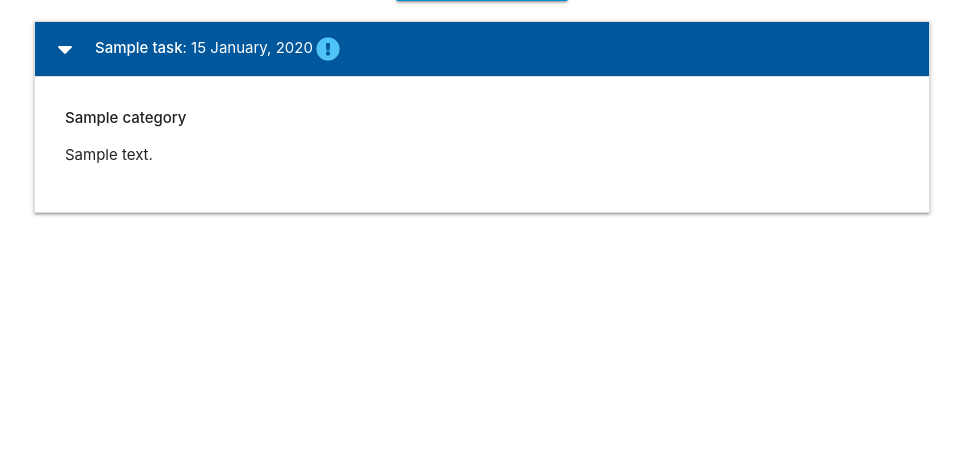
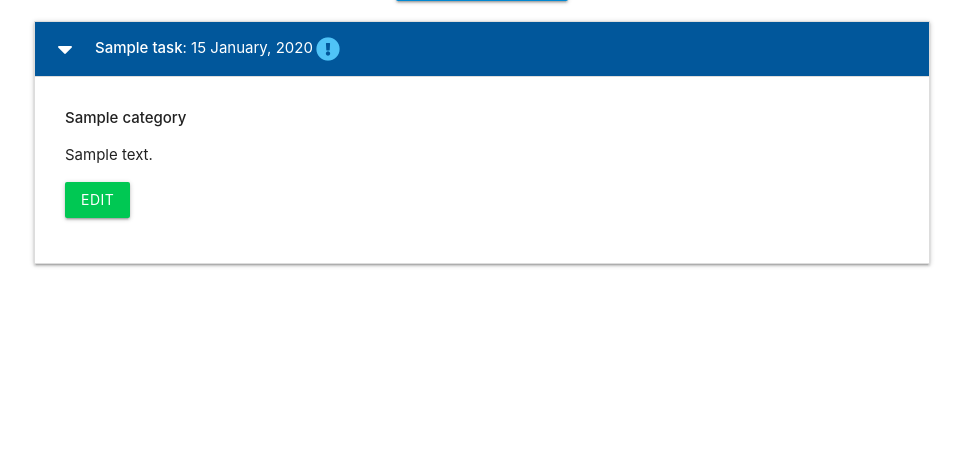
Before and after one commit to Dania2021/flask-sqlalchemy-task-manager, a Flask app: page / in a window 1280 px wide, after a click that opens the changed part. Shown: the part 212-670 px from the top of the page, without its empty margins (158-1121 px from the left). Run offline with Flask 2, Linux system fonts and the light colour scheme; tables that the repository leaves empty hold one stand-in row (values such as "Sample post").

Commit message:
Add edit button in tasks.html

```diff
--- a/taskmanager/templates/tasks.html
+++ b/taskmanager/templates/tasks.html
@@ -22,6 +22,9 @@
       <div class="collapsible-body">
         <strong>{{ task.category }}</strong>
         <p>{{ task.task_description }}</p>
+        <p>
+          <a href="{{ url_for('edit_task', task_id=task.id) }}" class="btn green accent-4">Edit</a>
+        </p>
       </div>
     </li>
     {% endfor %}
```
